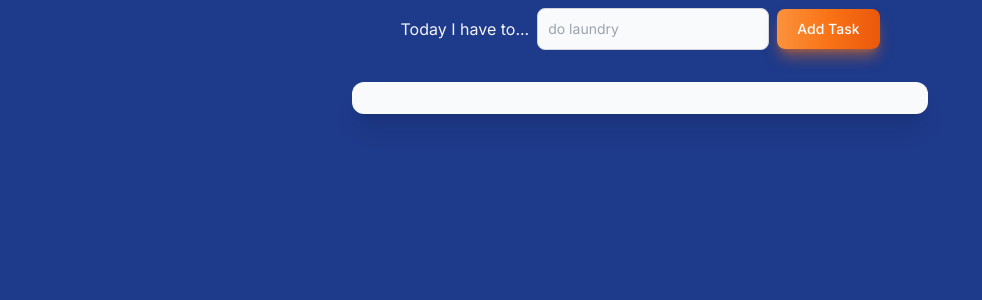
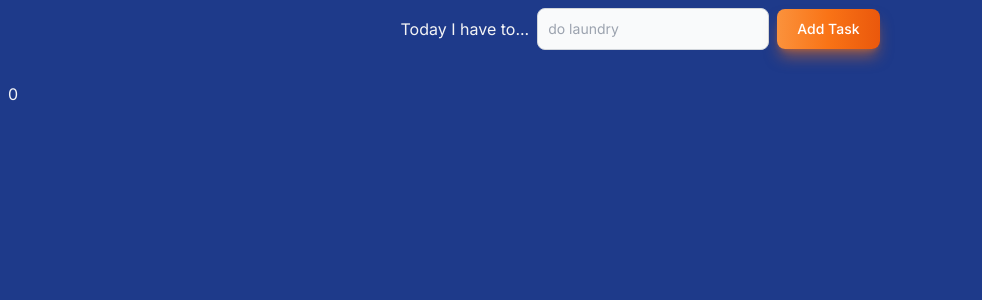
Before and after one commit to VladSava16/ToDoList, a React (Vite) app: page / in a window 1280 px wide. Shown: the top 300 px of the page, without its empty margins (0-982 px from the left). Built offline with nearby package versions, Linux system fonts and the light colour scheme.

Commit message:
fix: blank list not rendering anymore

```diff
--- a/src/components/Todolist.jsx
+++ b/src/components/Todolist.jsx
@@ -42,13 +42,13 @@
           <button type="submit" className='whitespace-nowrap text-white bg-gradient-to-r from-orange-400 via-orange-500 to-orange-600 hover:bg-gradient-to-br focus:ring-4 focus:outline-none focus:ring-orange-300 dark:focus:ring-orange-800 shadow-lg shadow-orange-500/50 dark:shadow-lg dark:shadow-orange-800/80 font-medium rounded-lg text-sm px-5 py-2.5 text-center'>Add Task</button>
         </form>
       </div>
-      <div className='flex flex-col items-center justify-center w-full max-w-2xl mx-auto px-4'>
+      {items.length && <div className={`flex flex-col items-center justify-center w-full max-w-2xl mx-auto px-4`}>
         <ul className='max-w-xl w-full bg-gray-50 rounded-xl shadow-xl p-4'>
           {items.map((item, index) => (
             <ToDoItem key={index} task={item} onRemove={handleRemove} onCompletion={handleComplete}/>
           ))}
         </ul>
-      </div>
+      </div>   }
     </div>
   )
 }
```
